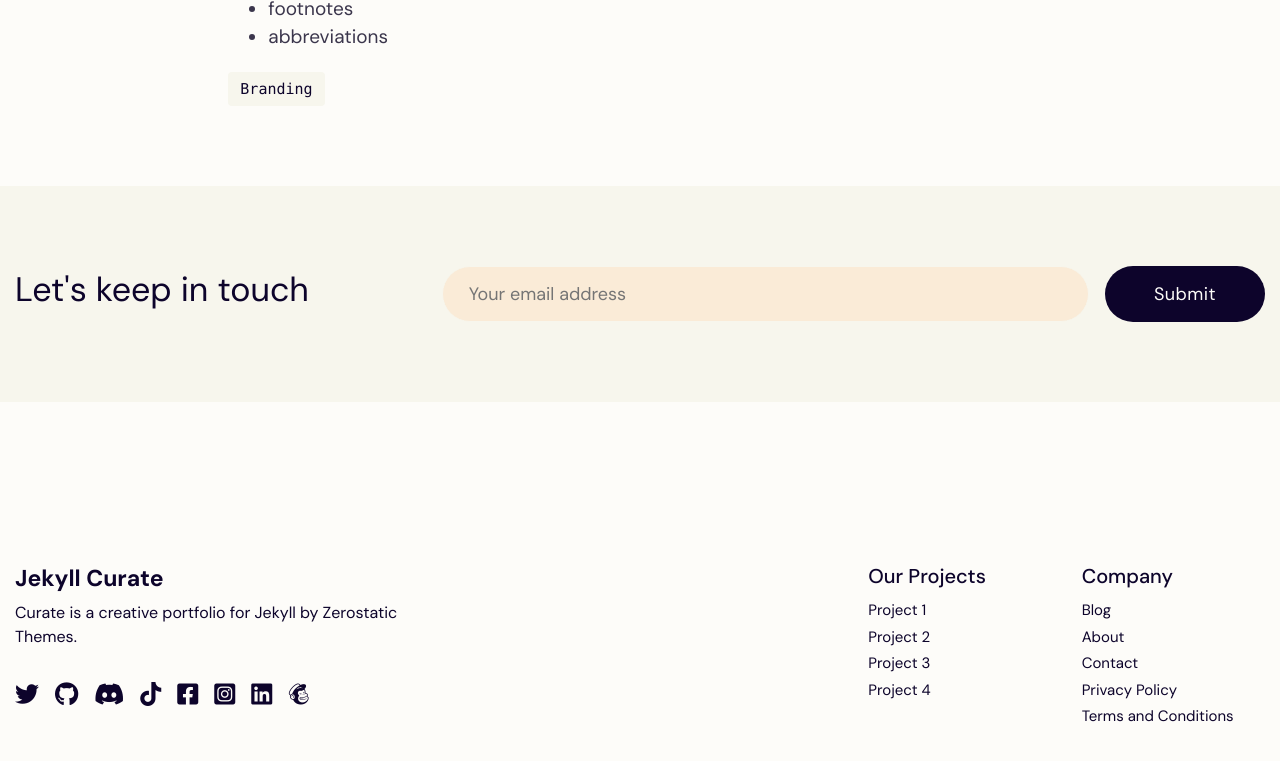
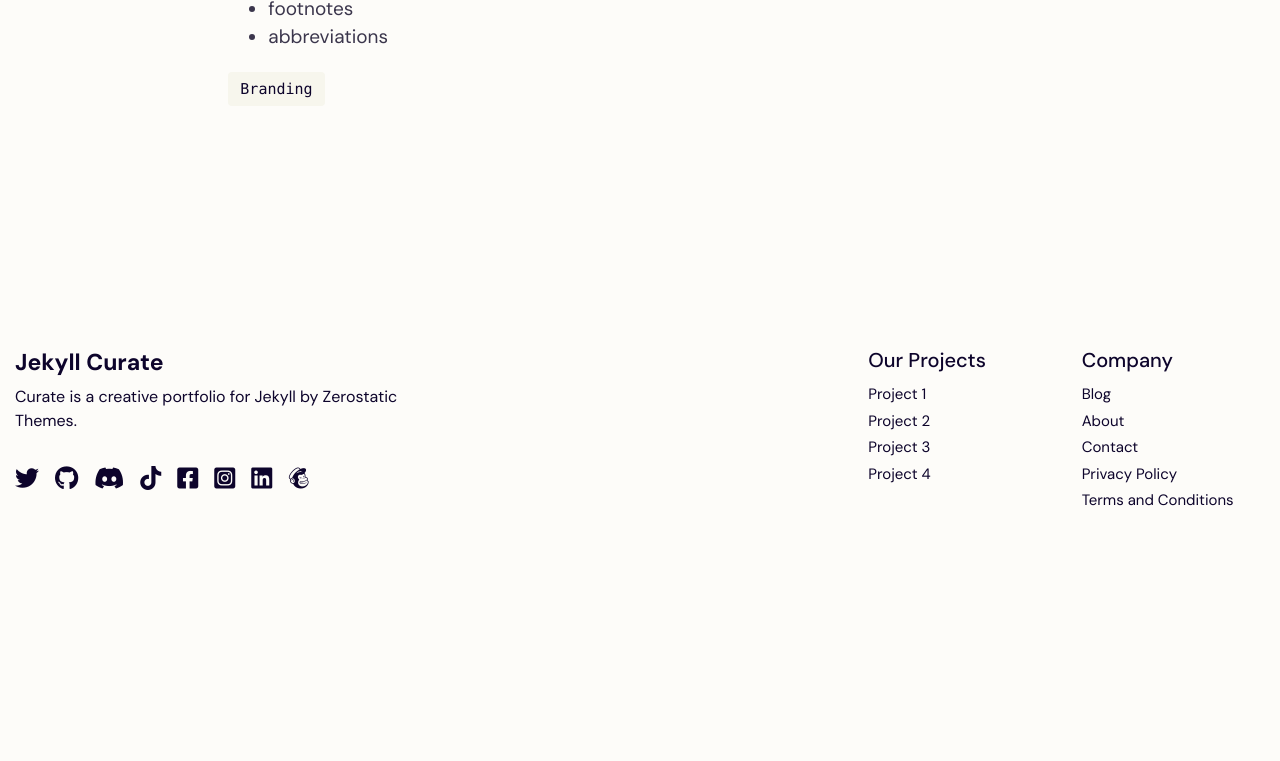
Before and after one commit to mosb/bboo, a Jekyll site: the page built from collections/_posts/2022-02-13-creating-fast-websites.md, in a window 1280 px wide and 900 px high, scrolled down 5327 px. Shown: the top 761 px of the window. Built offline with Jekyll 4.4.1, drawn with Linux system fonts in a browser that asks for light colours; after the commit the page ends 6011 px from its top, so only the background shows below that.

Commit message:
fiddling

```diff
--- a/_config.yml
+++ b/_config.yml
@@ -154,9 +154,6 @@ comments:
     shortname: "" # Your disqus shortcode for example "zerostatic". leave this blank ie "" to disable.
 
 newsletter:
-  mailchimp:
-    form_action_url: https://zerostatic.us21.list-manage.com/subscribe/post?u=798e19886b83aaab346734382&amp;id=f1c526a772&amp;f_id=0027e3e6f0
-    form_title: "Let's keep in touch"
 
 contact_form:
   use_netlify_form: false
```
Also changed, not shown: pages/home.md (+1 -1 lines), Gemfile.lock.
